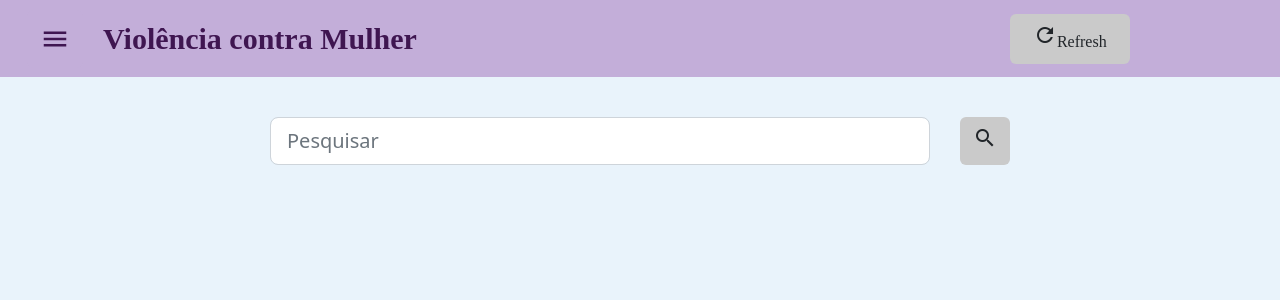
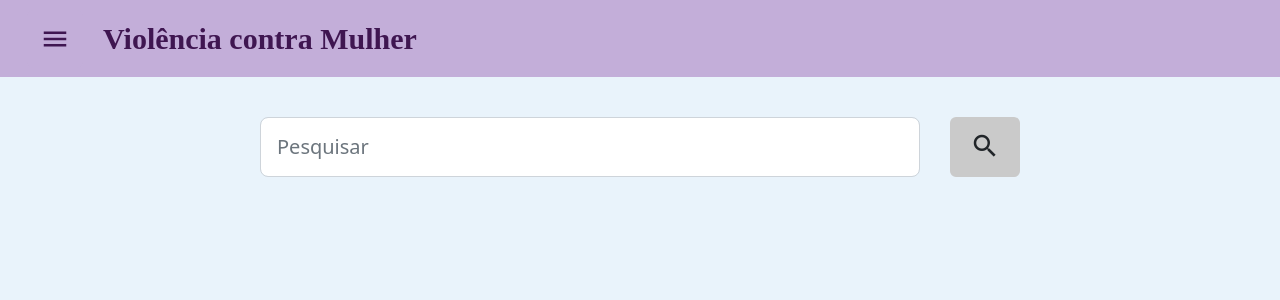
Before and after one commit to falloutdey/Projeto-Programacao-1-UFPA, a Django app: page / in a window 1280 px wide. Shown: the top 300 px of the page. Run offline with Django 4.2, Linux system fonts and the light colour scheme.

Commit message:
configuração front end

```diff
--- a/ProjetoEscavador/EscavadorApp/static/css/style.css
+++ b/ProjetoEscavador/EscavadorApp/static/css/style.css
@@ -32,7 +32,13 @@ NavContainer{
     width: 150px;
     height: 50px;
     margin-right: 150px;
+    background-color: rgb(202, 202, 202);
 }
+
+#botaoRefresh:hover{
+    background-color: #a47dba;
+}
+
 
 /* Buscador */
 form{
@@ -44,14 +50,21 @@ form{
     width: 55%;
 }
 
-.btn{
+#botaoForm{
     background-color: rgb(202, 202, 202);
     margin-left: 30px;
+    width: 70px;
+    height: 60px;
 }
 
-.btn:hover{
-    background-color: #84A6D3;
-    font-weight: 700;
+#botaoForm:hover{
+    background-color: #a47dba;
+    font-weight: 600;
+}
+
+#iconForm{
+    font-size: 30px;
+    padding-top: 3px;
 }
 
 /* Offcanvas */
--- a/ProjetoEscavador/EscavadorApp/templates/index.html
+++ b/ProjetoEscavador/EscavadorApp/templates/index.html
@@ -42,20 +42,21 @@
             </button>
             <span class="navbar-text" id="NavbarText">Violência contra Mulher</span>
         </div>
-        <button class="btn" type="button" data-bs-toggle="tooltip" data-bs-placement="bottom" title="Clique para recarregar o escavador de notícias" id="botaoRefresh">
-            <i class="material-icons">refresh</i>Refresh
+    </nav>
+    <form class="d-flex" method="POST">
+        {% csrf_token %}
+        <input class="form-control form-control-lg" type="search" placeholder="Pesquisar" aria-label="Search" id="Input">
+        <button class="btn" type="submit" id="botaoForm">
+            <i class="material-icons" id="iconForm">search</i>
         </button>
-    </nav>
-    <form class="d-flex">
-        <input class="form-control form-control-lg" type="search" placeholder="Pesquisar" aria-label="Search" id="Input">
-        <button class="btn" type="submit"><i class="material-icons">search</i></button>
     </form>
 </body>
 
 </html>
 
-<!-- <form class="" method="POST">
-                {% csrf_token %}
-                <input class="form-control form-control-lg w-50" id="BuscaNoticias" type="text" name="Pesquisar">
-                <button class="btn" id="botao" type="submit">Buscar</button>
-            </form> -->
+        <!-- <div class="row">
+                    <button class="btn col" type="button" data-bs-toggle="tooltip" data-bs-placement="bottom"
+                        title="Clique para recarregar o escavador de notícias" id="botaoRefresh">
+                        <i class="material-icons col" id="iconRefresh">refresh</i>Refresh
+                    </button>
+                </div>
```
